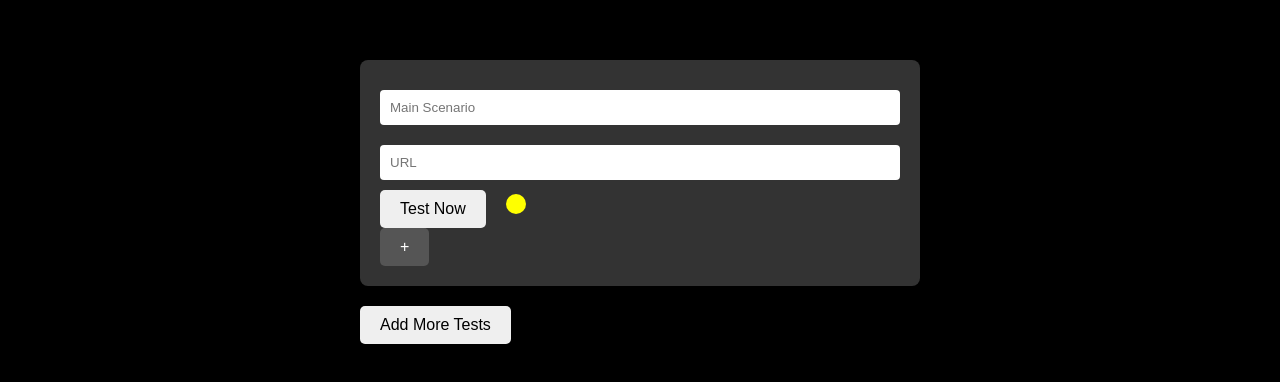
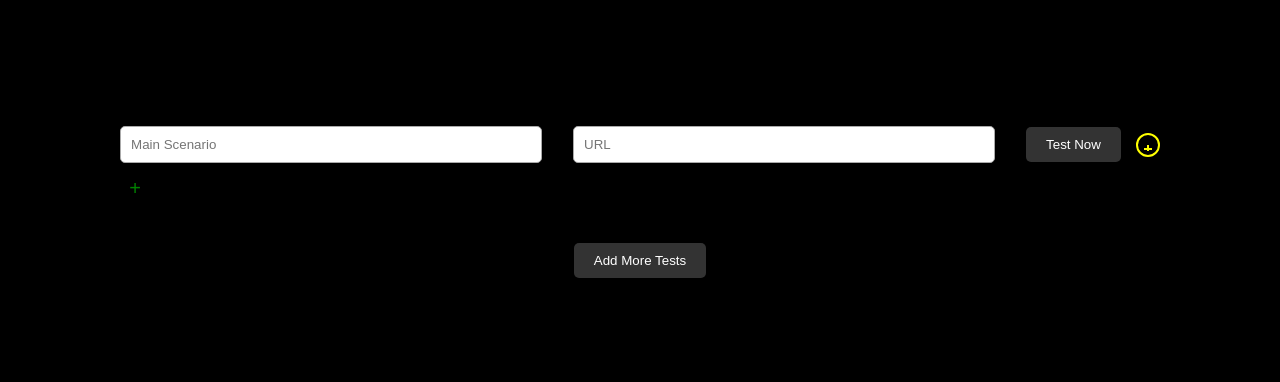
Before and after one commit to mahir22B/testyogi, a React (Create React App) app: page / in a window 1280 px wide. Shown: the part 198-580 px from the top of the page. Built offline with nearby package versions, Linux system fonts and the light colour scheme; the HTML template or start-up script is replaced by a standard one.

Commit message:
renewed-styles

```diff
--- a/src/App.css
+++ b/src/App.css
@@ -1,109 +1,228 @@
+User
+.test-header {
+    display: flex;
+    justify-content: space-between;
+    padding: 1rem;
+    background-color: black;
+    color: white;
+    height: fit-content;
+}
+
+.successful-count {
+    color: green;
+    font-weight: bolder;
+}
+
+.failed-count {
+    color: red;
+}
+
+.yetToTest-count {
+    color: yellow;
+}
+
+
 .App {
-  display: flex;
-  justify-content: center;
-  align-items: center;
-  height: 100vh;
-  background-color: black;
-  color: white;
-  font-family: Arial, sans-serif;
+    background-color: black;
+    height: 100vh;
+    display: flex;
+    justify-content: center;
+    align-items: center;
 }
 
 .test-container {
-  width: 80%;
-  max-width: 600px;
-  margin: auto;
-  padding: 20px;
-  box-sizing: border-box;
+    display: flex;
+    flex-direction: column;
+    gap: 20px;
+    align-items: center;
+    width: 100%;
+}
+
+.test-all-button{
+    margin-bottom: 2rem;
 }
 
 .test {
-  background-color: #333;
-  padding: 20px;
-  margin-bottom: 20px;
-  border-radius: 8px;
+    display: flex;
+    flex-direction: column; /* Align children in a column */
+    align-items: flex-start; /* Align children to the start of the flex container */
+    animation: fadeIn 1s;
+    margin-bottom: 20px; /* Keep the spacing between each test block */
 }
 
-.input, .main-input, .sub-text-box {
-  width: 100%;
-  padding: 10px;
-  margin: 10px 0;
-  box-sizing: border-box;
-  border-radius: 4px;
-  border: none;
-  color: black;
+@keyframes fadeIn {
+    from { opacity: 0; }
+    to { opacity: 1; }
 }
 
-.main-input, .sub-text-box {
-  background-color: #fff;
+
+.test-row {
+    display: flex;
+    gap: 15px; /* Space between inline elements */
+    align-items: center; /* Center the elements vertically */
+    width: 100%;
+}
+
+
+.main-input {
+    padding: 10px;
+    width: 400px;
+    border: 1px solid #aaa;
+    margin-right: 1rem;
+    border-radius: 5px;
+    outline: none;
+    transition: border 0.3s ease;
+    flex: 1;
+}
+
+input:focus {
+    border-color: #fff;
 }
 
 button {
-  padding: 10px 20px;
-  margin-right: 10px;
-  border: none;
-  border-radius: 5px;
-  cursor: pointer;
-  font-size: 16px;
+    padding: 10px 20px;
+    border: none;
+    border-radius: 5px;
+    background-color: #333;
+    color: white;
+    cursor: pointer;
+    transition: background-color 0.3s ease;
 }
 
-.add-step-button, .remove-step-button, .remove-button {
-  background-color: #555;
-  color: white;
+.remove-button {
+    background-color: red;
+    color: white;
+    margin-left: 10px;
 }
 
-.add-step-button:hover, .remove-step-button:hover, .remove-button:hover {
-  background-color: #777;
-}
 
-.test-now-button, .re-test-button {
-  background-color: #4CAF50;
-  color: white;
-}
-
-.test-now-button:hover, .re-test-button:hover {
-  background-color: #45a049;
-}
-
-.success-tick, .failure-x {
-  font-size: 24px;
-  margin-left: 10px;
+button:hover {
+    background-color: #555;
 }
 
 .success-tick {
-  color: limegreen;
+    color: green;
+    font-size: 1.5rem;
+    margin-left: 10px;
+    vertical-align: middle;
 }
 
 .failure-x {
-  color: red;
+    color: red;
+    font-size: 1.5rem;
+    margin-left: 10px;
+    vertical-align: middle;
 }
 
+
 .clock-symbol {
-  display: inline-block;
-  width: 20px;
-  height: 20px;
-  background-color: yellow;
-  border-radius: 50%;
-  margin-left: 10px;
+    display: inline-block;
+    width: 20px;
+    height: 20px;
+    border: 2px solid yellow;
+    border-radius: 50%;
+    position: relative;
 }
 
-.test-header {
-  position: fixed;
-  top: 0;
-  width: 100%;
-  background-color: #222;
-  color: white;
-  padding: 10px 0;
-  text-align: center;
+.clock-symbol::before {
+    content: '';
+    position: absolute;
+    width: 2px;
+    height: 8px;
+    background-color: yellow;
+    top: 50%;
+    left: 50%;
+    transform: translateX(-50%) rotate(90deg);
 }
 
-.successful-count {
-  color: limegreen;
+.clock-symbol::after {
+    content: '';
+    position: absolute;
+    width: 2px;
+    height: 6px;
+    background-color: yellow;
+    top: 50%;
+    left: 50%;
+    transform: translateX(-50%);
 }
 
-.failed-count {
-  color: red;
+.add-step-button {
+    background: green;
+    border: none;
+    color: white;
+    cursor: pointer;
+    margin-top: 0.5em;
 }
 
-.yetToTest-count {
-  color: yellow;
+.add-step-button {
+    background: none;
+    width: 30px;
+    height: 30px;
+    text-align: center;
+    padding: 0;
+    border-radius: 50%;
+    border: none;
+    color: green;
+    font-size: 20px;
+    margin-top: 0.5em;
+    outline: none;
 }
+
+.remove-step-button {
+    background: none;
+    border: none;
+    border-radius: 50%;
+    color: red;
+    cursor: pointer;
+    margin-left: 0.5em;
+    padding: 0;
+    width: 30px;
+    height: 30px;
+    font-size: 20px;
+    text-align: center;
+    outline: none;
+}
+
+.sub-scenario {
+    margin-top: 0.5em;
+    display: flex;
+    align-items: center;
+    width: 30%;
+}
+
+.sub-scenario-input {
+    display: flex;
+    gap: 15px;
+    align-items: center;
+    margin-top: 1rem;
+    width: 35%;
+}
+
+.sub-text-box{
+    width: 100%;
+    padding: 10px;
+    border: 1px solid #aaa;
+    margin-right: 1rem;
+    border-radius: 5px;
+    outline: none;
+    transition: border 0.3s ease;
+    flex: 1;
+}
+
+
+
+.sub-scenario-controls {
+    display: flex;
+    justify-content: flex-start; /* Align buttons to the start of the flex container */
+    gap: 15px; /* Space between buttons */
+    margin-top: 0.5em;
+}
+
+.status-dot {
+    width: 10px;
+    height: 10px;
+    border-radius: 50%;
+    display: inline-block;
+    margin-right: 10px;
+    background: linear-gradient(135deg, rgba(255, 255, 255, 0.25) 25%, transparent 25%);
+  }
```
